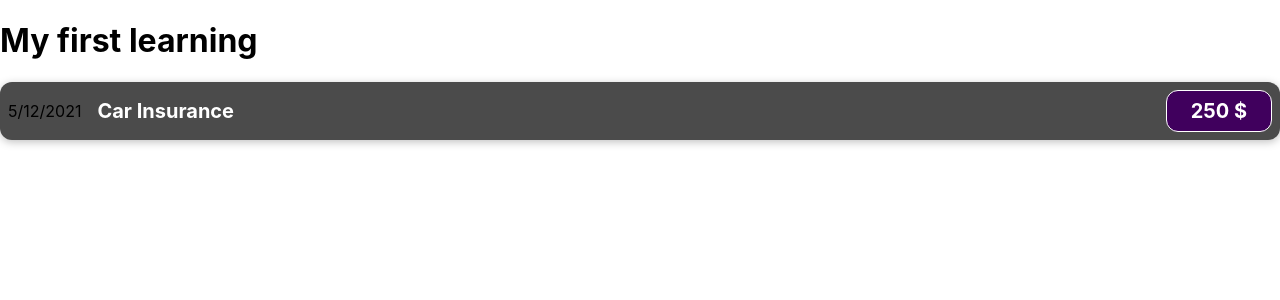
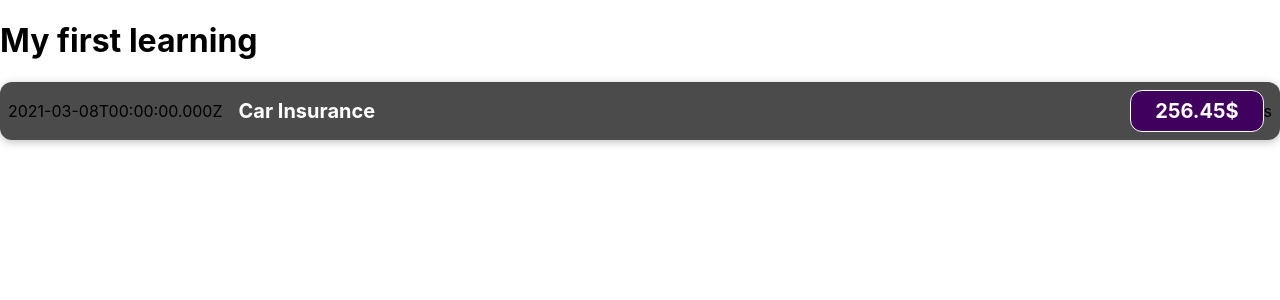
Before and after one commit to harini24/react-complete-guide, a React (Create React App) app: page / in a window 1280 px wide. Shown: the top 300 px of the page. Built offline with nearby package versions, Linux system fonts and the light colour scheme.

Commit message:
Outputting dynamic data and working with expressions in JSX

```diff
--- a/src/components/ExpenseItem.js
+++ b/src/components/ExpenseItem.js
@@ -1,12 +1,15 @@
 import './ExpenseItem.css'
 function ExpenseItem() {
+    const expenseDate = new Date(2021,2,8);
+    const expenseTitle="Car Insurance";
+    const expenseAmount=256.45
     return (
         <div className="expense-item">
-            <div>5/12/2021</div>
+            <div>{expenseDate.toISOString()}</div>
             <div className="expense-item__description">
-                <h2>Car Insurance</h2>
-                <div className="expense-item__price">250 $</div>
-            </div>
+                <h2>{expenseTitle}</h2>
+                <div className="expense-item__price">{expenseAmount}$</div>
+            </div>s
         </div>
     )
 }
```
